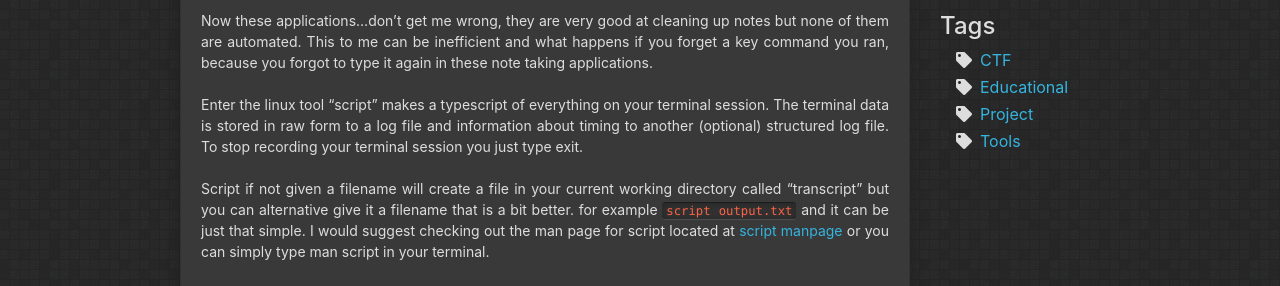
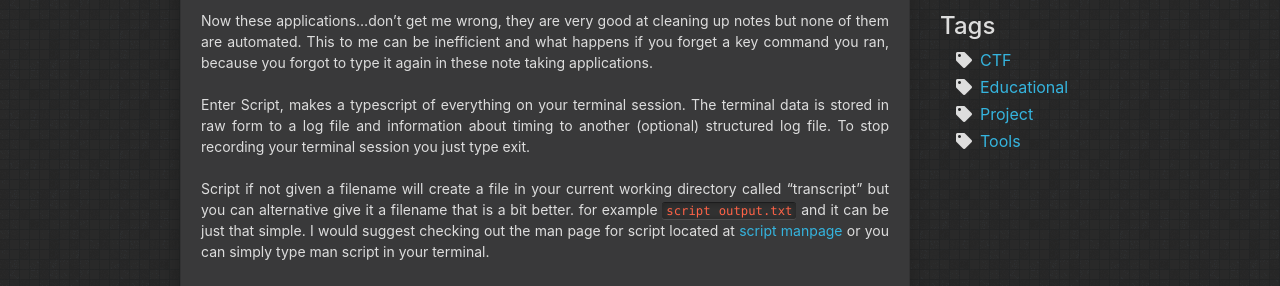
Before and after one commit to pwnageByButchy/pwnageByButchy.github.io, a Jekyll site: the page built from _posts/2020-01-29-use-the-tools-that-linux-gave-you.md, in a window 1280 px wide and 900 px high. Shown: the part 281-567 px from the top of the window. Built offline with Jekyll 4.4.1, drawn with Linux system fonts in a browser that asks for light colours.

Commit message:
Update 2020-01-29-use-the-tools-that-linux-gave-you.md

```diff
--- a/_posts/2020-01-29-use-the-tools-that-linux-gave-you.md
+++ b/_posts/2020-01-29-use-the-tools-that-linux-gave-you.md
@@ -8,7 +8,7 @@
 ---
 So recently I have been undertaking some courses in order to increase the knowledge I have on Pent testing and hacking in general. One of the common themes is about adequate note taking in which they (the instructors) would go into demonstrations of different applications they use to accomplish this and it dawned on me... you are using linux why not just use the tools already installed?<br />
 Now these applications...don't get me wrong, they are very good at cleaning up notes but none of them are automated. This to me can be inefficient and what happens if you forget a key command you ran, because you forgot to type it again in these note taking applications.<br />
-Enter the linux tool "script" makes a typescript of everything on your terminal session. The terminal data is stored in raw form to a log file and information about timing to another (optional) structured log file. To stop recording your terminal session you just type exit. <br />
+Enter Script, makes a typescript of everything on your terminal session. The terminal data is stored in raw form to a log file and information about timing to another (optional) structured log file. To stop recording your terminal session you just type exit. <br />
 Script if not given a filename will create a file in your current working directory called "transcript" but you can alternative give it a filename that is a bit better. for example  `script output.txt` and it can be just that simple. I would suggest checking out the man page for script located at [script manpage](http://man7.org/linux/man-pages/man1/script.1.html) or you can simply type man script in your terminal.<br />
 So thats the first tool and it'll record your terminal session. Now we move onto the second and well it is better known...Grep! Because our Script command gives an output file we can then search that file using grep and start separating out all out output into nicely filtered files. So say we use theHarvester to gather information on a target...let's use Microsoft lol
 <br />
@@ -20,9 +20,8 @@
 <br />
 Now this is where we get down to filtering out data, theHarvester collects a lot of OSINT data for us to use but it's all in one file...what it we wanted to strip out say just twitter handles or email addresses it found, so that we can use it in other applications. If we just used the output.txt by itself most of our applications would error with other erroneous input that is in the txt file.
 
-<br />
 Enter Grep
-<br />
+
 So let's start with the Twitters by using grep we can strip out the twitter handles into another file. `grep -E -o "@[0-9a-zA-Z]+" < output.txt > twitterHandles.txt`
 <br />
 This uses a regular expression to strip out a twitter handle like mine @SteveBartimote and then puts it into a text file called twitterHandles.txt... but all that file will contain is twitter usernames!
```
